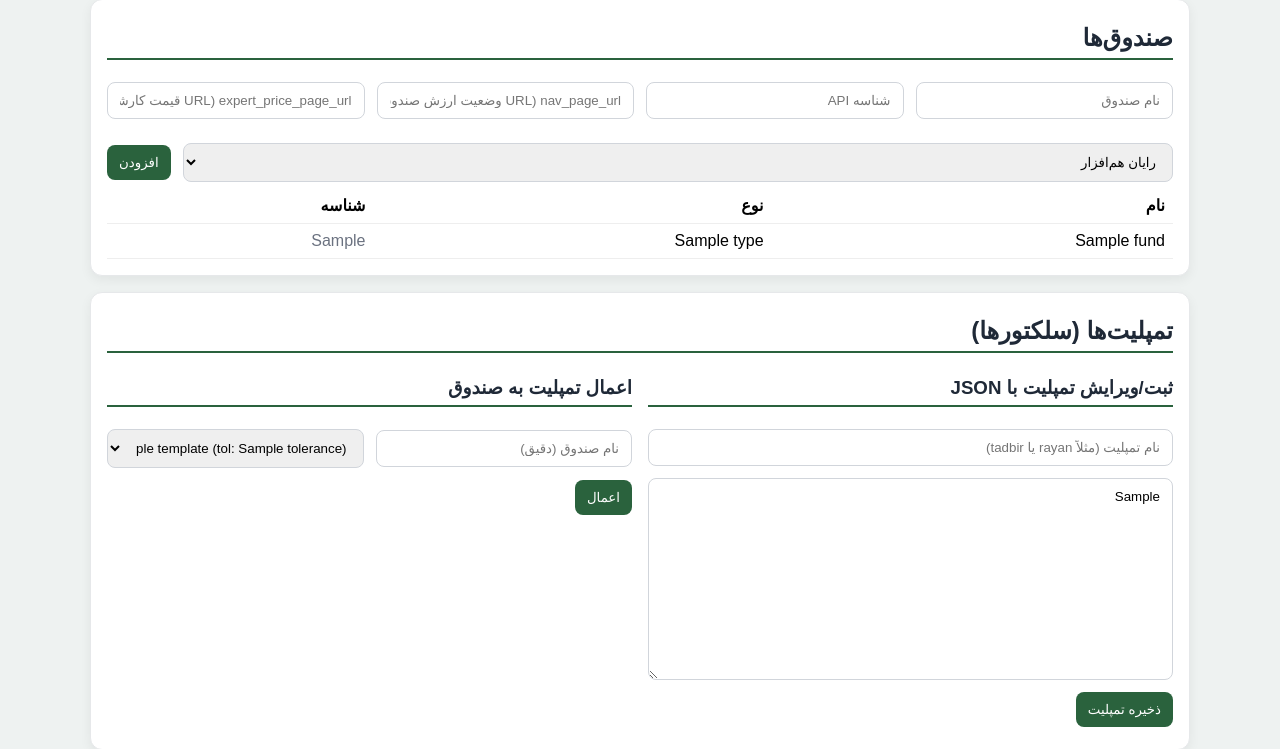
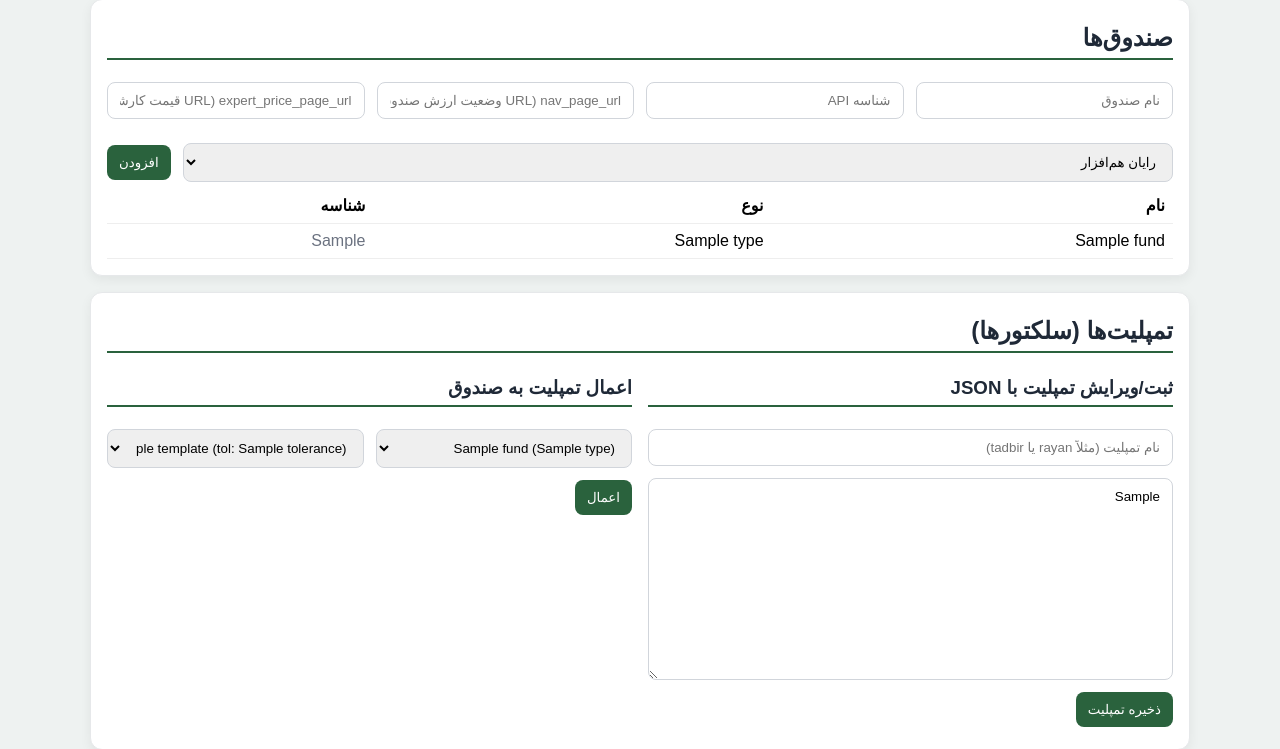
Before and after one commit to AlamorNetwork/nav_assistant_project, a FastAPI app: template python_server/templates/admin_dashboard.html in a window 1280 px wide. Shown: the part 257-1006 px from the top of the page. Run offline with FastAPI, Linux system fonts and the light colour scheme; the template is opened without the code that fills it: most values are stand-ins (such as "Sample title", 1, 10 or a date in 2020); some libraries are stand-ins or nearby versions.

Commit message:
Initial commit of NAV assistant project

```diff
--- a/python_server/templates/admin_dashboard.html
+++ b/python_server/templates/admin_dashboard.html
@@ -97,7 +97,11 @@
         <form action="/admin/apply-template" method="post">
           <h3>اعمال تمپلیت به صندوق</h3>
           <div class="row">
-            <input class="col" type="text" name="fund_name" placeholder="نام صندوق (دقیق)" required>
+            <select class="col" name="fund_name" required>
+              {% for f in funds %}
+              <option value="{{ f['name'] }}">{{ f['name'] }} ({{ f['type'] }})</option>
+              {% endfor %}
+            </select>
             <select class="col" name="template_name" required>
               {% for t in templates %}
               <option value="{{ t['name'] }}">{{ t['name'] }} (tol: {{ t['tolerance'] }})</option>
```
